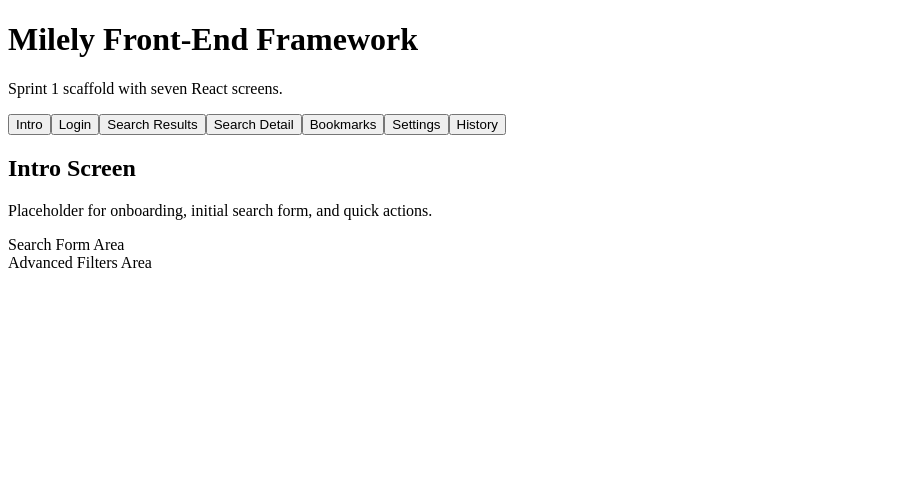
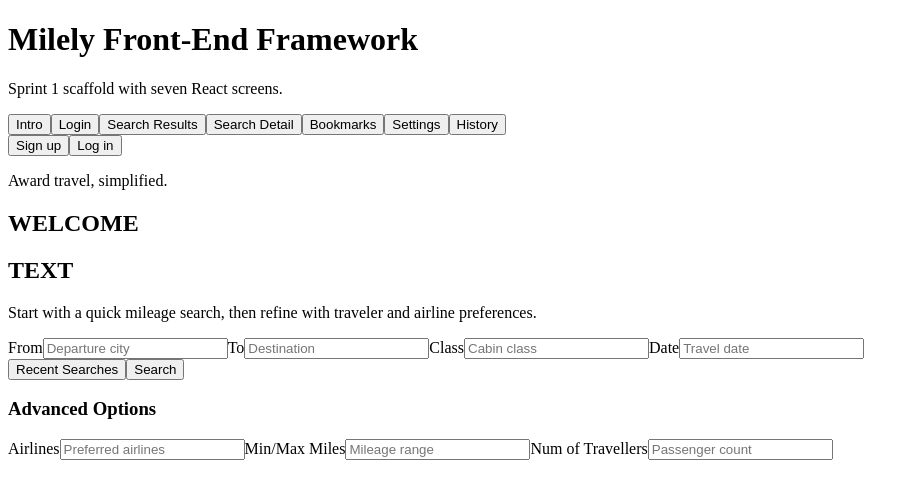
Before and after one commit to agile-students-spring2026/final-macrobiotics, a React (Vite) app in the folder front-end/: page / in a window 1280 px wide. Shown: the top 498 px of the page, without its empty margins (0-919 px from the left). Built offline with nearby package versions, Linux system fonts and the light colour scheme; the HTML template or start-up script is replaced by a standard one.

Commit message:
Added Intro Page

```diff
--- a/front-end/src/App.jsx
+++ b/front-end/src/App.jsx
@@ -42,7 +42,7 @@ function App() {
       activeScreen={activeScreen}
       onChangeScreen={setActiveScreen}
     >
-      <ActiveScreen />
+      <ActiveScreen onNavigateScreen={setActiveScreen} />
     </AppFrame>
   );
 }
--- a/front-end/src/pages/IntroPage.jsx
+++ b/front-end/src/pages/IntroPage.jsx
@@ -1,11 +1,184 @@
-function IntroPage() {
+import { useState } from "react";
+
+const ACCOUNT_ACTIONS = [
+  { id: "signup", label: "Sign up" },
+  { id: "login", label: "Log in" }
+];
+
+function IntroPage({ onNavigateScreen }) {
+  const [accountMode, setAccountMode] = useState("signup");
+  const [showRecentSearches, setShowRecentSearches] = useState(false);
+  const [formValues, setFormValues] = useState({
+    from: "",
+    to: "",
+    classType: "",
+    date: "",
+    airlines: "",
+    miles: "",
+    travelers: ""
+  });
+
+  function handleFieldChange(event) {
+    const { name, value } = event.target;
+    setFormValues((currentValues) => ({
+      ...currentValues,
+      [name]: value
+    }));
+  }
+
+  function handleAccountAction(nextMode) {
+    setAccountMode(nextMode);
+
+    if (onNavigateScreen) {
+      onNavigateScreen("login");
+    }
+  }
+
   return (
-    <section className="screen screen--intro">
-      <h2>Intro Screen</h2>
-      <p>Placeholder for onboarding, initial search form, and quick actions.</p>
-      <div className="placeholder-grid">
-        <div className="placeholder-block">Search Form Area</div>
-        <div className="placeholder-block">Advanced Filters Area</div>
+    <section className="screen intro-screen">
+      <div className="intro-panel">
+        <div className="intro-actions" aria-label="Account actions">
+          {ACCOUNT_ACTIONS.map((action) => (
+            <button
+              key={action.id}
+              type="button"
+              className={`intro-actions__button ${
+                accountMode === action.id ? "is-active" : ""
+              }`}
+              onClick={() => handleAccountAction(action.id)}
+            >
+              {action.label}
+            </button>
+          ))}
+        </div>
+
+        <header className="intro-hero">
+          <p className="intro-hero__eyebrow">Award travel, simplified.</p>
+          <h2 className="intro-hero__title">WELCOME</h2>
+          <h2 className="intro-hero__title intro-hero__title--second">TEXT</h2>
+          <p className="intro-hero__copy">
+            Start with a quick mileage search, then refine with traveler and
+            airline preferences.
+          </p>
+        </header>
+
+        <form className="intro-form" onSubmit={(event) => event.preventDefault()}>
+          <div className="intro-form__grid">
+            <label className="intro-field">
+              <span>From</span>
+              <input
+                name="from"
+                type="text"
+                value={formValues.from}
+                onChange={handleFieldChange}
+                placeholder="Departure city"
+              />
+            </label>
+
+            <label className="intro-field">
+              <span>To</span>
+              <input
+                name="to"
+                type="text"
+                value={formValues.to}
+                onChange={handleFieldChange}
+                placeholder="Destination"
+              />
+            </label>
+
+            <label className="intro-field">
+              <span>Class</span>
+              <input
+                name="classType"
+                type="text"
+                value={formValues.classType}
+                onChange={handleFieldChange}
+                placeholder="Cabin class"
+              />
+            </label>
+
+            <label className="intro-field">
+              <span>Date</span>
+              <input
+                name="date"
+                type="text"
+                value={formValues.date}
+                onChange={handleFieldChange}
+                placeholder="Travel date"
+              />
+            </label>
+          </div>
+
+          <div className="intro-form__actions">
+            <button
+              type="button"
+              className={`intro-secondary-button ${
+                showRecentSearches ? "is-active" : ""
+              }`}
+              onClick={() => setShowRecentSearches((currentValue) => !currentValue)}
+            >
+              Recent Searches
+            </button>
+
+            <button
+              type="button"
+              className="intro-primary-button"
+              onClick={() =>
+                onNavigateScreen && onNavigateScreen("search-results")
+              }
+            >
+              Search
+            </button>
+          </div>
+
+          {showRecentSearches ? (
+            <div className="intro-recent-searches" aria-live="polite">
+              <div className="intro-recent-searches__item">
+                Recent search items will appear here once the search history
+                feature is connected.
+              </div>
+            </div>
+          ) : null}
+
+          <div className="intro-advanced">
+            <h3 className="intro-advanced__title">Advanced Options</h3>
+
+            <div className="intro-advanced__grid">
+              <label className="intro-field">
+                <span>Airlines</span>
+                <input
+                  name="airlines"
+                  type="text"
+                  value={formValues.airlines}
+                  onChange={handleFieldChange}
+                  placeholder="Preferred airlines"
+                />
+              </label>
+
+              <label className="intro-field">
+                <span>Min/Max Miles</span>
+                <input
+                  name="miles"
+                  type="text"
+                  value={formValues.miles}
+                  onChange={handleFieldChange}
+                  placeholder="Mileage range"
+                />
+              </label>
+
+              <label className="intro-field">
+                <span>Num of Travellers</span>
+                <input
+                  name="travelers"
+                  type="text"
+                  value={formValues.travelers}
+                  onChange={handleFieldChange}
+                  placeholder="Passenger count"
+                />
+              </label>
+            </div>
+          </div>
+        </form>
       </div>
     </section>
   );
--- a/front-end/src/styles.css
+++ b/front-end/src/styles.css
@@ -103,6 +103,213 @@ body {
 .screen p {
   margin-top: 0;
   color: var(--muted);
+}
+
+.intro-screen {
+  display: flex;
+  justify-content: center;
+}
+
+.intro-panel {
+  width: min(100%, 760px);
+  border: 1px solid #d7dee8;
+  border-radius: 1.5rem;
+  background:
+    linear-gradient(180deg, rgba(255, 255, 255, 0.98) 0%, rgba(245, 248, 252, 0.98) 100%);
+  box-shadow:
+    0 18px 50px rgba(19, 32, 53, 0.08),
+    inset 0 1px 0 rgba(255, 255, 255, 0.85);
+  padding: 1.25rem;
+}
+
+.intro-actions {
+  display: grid;
+  grid-template-columns: repeat(2, minmax(0, 1fr));
+  gap: 0.75rem;
+  margin-left: auto;
+  width: min(100%, 260px);
+}
+
+.intro-actions__button {
+  border: 1px solid #8693a7;
+  background: #dde3eb;
+  color: var(--text);
+  border-radius: 0.95rem;
+  padding: 0.9rem 1rem;
+  font: inherit;
+  font-size: 1rem;
+  cursor: pointer;
+  transition:
+    background-color 150ms ease,
+    transform 150ms ease,
+    box-shadow 150ms ease;
+}
+
+.intro-actions__button.is-active {
+  background: linear-gradient(180deg, #f6f8fb 0%, #e4eaf2 100%);
+  box-shadow: 0 10px 24px rgba(31, 106, 165, 0.15);
+}
+
+.intro-actions__button:hover,
+.intro-primary-button:hover,
+.intro-secondary-button:hover,
+.intro-recent-searches__item:hover {
+  transform: translateY(-1px);
+}
+
+.intro-hero {
+  padding: 2.5rem 0 2rem;
+  text-align: center;
+}
+
+.intro-hero__eyebrow {
+  margin: 0 0 1rem;
+  font-size: 0.82rem;
+  letter-spacing: 0.24em;
+  text-transform: uppercase;
+  color: #556175;
+}
+
+.intro-hero__title {
+  margin: 0;
+  display: inline-block;
+  font-family: "Sora", "Outfit", sans-serif;
+  font-size: clamp(3rem, 10vw, 5.4rem);
+  letter-spacing: 0.06em;
+  line-height: 0.94;
+  border-bottom: 4px solid #3790ff;
+}
+
+.intro-hero__title--second {
+  display: block;
+  width: fit-content;
+  margin: 0.5rem auto 0;
+}
+
+.intro-hero__copy {
+  width: min(100%, 430px);
+  margin: 1rem auto 0;
+  font-size: 0.98rem;
+  line-height: 1.6;
+}
+
+.intro-form {
+  display: grid;
+  gap: 1.5rem;
+}
+
+.intro-form__grid,
+.intro-advanced__grid {
+  display: grid;
+  gap: 1rem;
+  grid-template-columns: repeat(2, minmax(0, 1fr));
+}
+
+.intro-field {
+  display: grid;
+  gap: 0.45rem;
+}
+
+.intro-field span {
+  font-size: 0.95rem;
+  font-weight: 600;
+  color: #1f2937;
+}
+
+.intro-field input {
+  width: 100%;
+  border: 1px solid #d2d9e3;
+  border-radius: 0.95rem;
+  background: #e7ebf0;
+  min-height: 3.4rem;
+  padding: 0.9rem 1rem;
+  font: inherit;
+  color: var(--text);
+  transition:
+    border-color 150ms ease,
+    box-shadow 150ms ease,
+    background-color 150ms ease;
+}
+
+.intro-field input::placeholder {
+  color: #6c7787;
+}
+
+.intro-field input:focus {
+  outline: none;
+  border-color: #5c95c4;
+  background: #f8fbff;
+  box-shadow: 0 0 0 4px rgba(56, 144, 255, 0.12);
+}
+
+.intro-form__actions {
+  display: grid;
+  gap: 0.9rem;
+  grid-template-columns: minmax(120px, 0.8fr) minmax(0, 1.7fr);
+  align-items: center;
+}
+
+.intro-primary-button,
+.intro-secondary-button,
+.intro-recent-searches__item {
+  border: 1px solid transparent;
+  border-radius: 0.95rem;
+  font: inherit;
+  cursor: pointer;
+  transition:
+    background-color 150ms ease,
+    border-color 150ms ease,
+    transform 150ms ease,
+    box-shadow 150ms ease;
+}
+
+.intro-primary-button {
+  min-height: 3.4rem;
+  background: linear-gradient(135deg, #c9ced6 0%, #b8c3d0 100%);
+  color: var(--text);
+  font-size: 1.25rem;
+  font-weight: 700;
+  text-transform: uppercase;
+  letter-spacing: 0.05em;
+}
+
+.intro-secondary-button {
+  min-height: 3.4rem;
+  background: #dde2e8;
+  color: #243041;
+  font-size: 0.84rem;
+  font-weight: 700;
+}
+
+.intro-secondary-button.is-active {
+  border-color: #78a7d2;
+  background: #edf5fc;
+}
+
+.intro-recent-searches {
+  display: grid;
+  gap: 0.65rem;
+  grid-template-columns: repeat(auto-fit, minmax(140px, 1fr));
+}
+
+.intro-recent-searches__item {
+  min-height: 2.8rem;
+  background: #f2f6fa;
+  border-color: #d2dbe6;
+  color: #334155;
+  padding: 0.75rem 0.9rem;
+}
+
+.intro-advanced {
+  display: grid;
+  gap: 1rem;
+  padding-top: 0.25rem;
+}
+
+.intro-advanced__title {
+  margin: 0;
+  font-family: "Sora", "Outfit", sans-serif;
+  font-size: clamp(1.25rem, 2vw, 1.55rem);
 }
 
 .placeholder-grid {
@@ -300,6 +507,27 @@ body {
   }
 }
 
+@media (max-width: 639px) {
+  .intro-panel {
+    padding: 1rem;
+    border-radius: 1.2rem;
+  }
+
+  .intro-actions {
+    width: 100%;
+  }
+
+  .intro-hero {
+    padding: 2rem 0 1.5rem;
+  }
+
+  .intro-form__grid,
+  .intro-advanced__grid,
+  .intro-form__actions {
+    grid-template-columns: 1fr;
+  }
+}
+
 @media (min-width: 860px) {
   .app-shell {
     grid-template-columns: 260px 1fr;
@@ -335,4 +563,8 @@ body {
     min-height: 70vh;
     padding: 1.5rem;
   }
+
+  .intro-panel {
+    padding: 1.6rem 1.8rem 1.8rem;
+  }
 }
```
